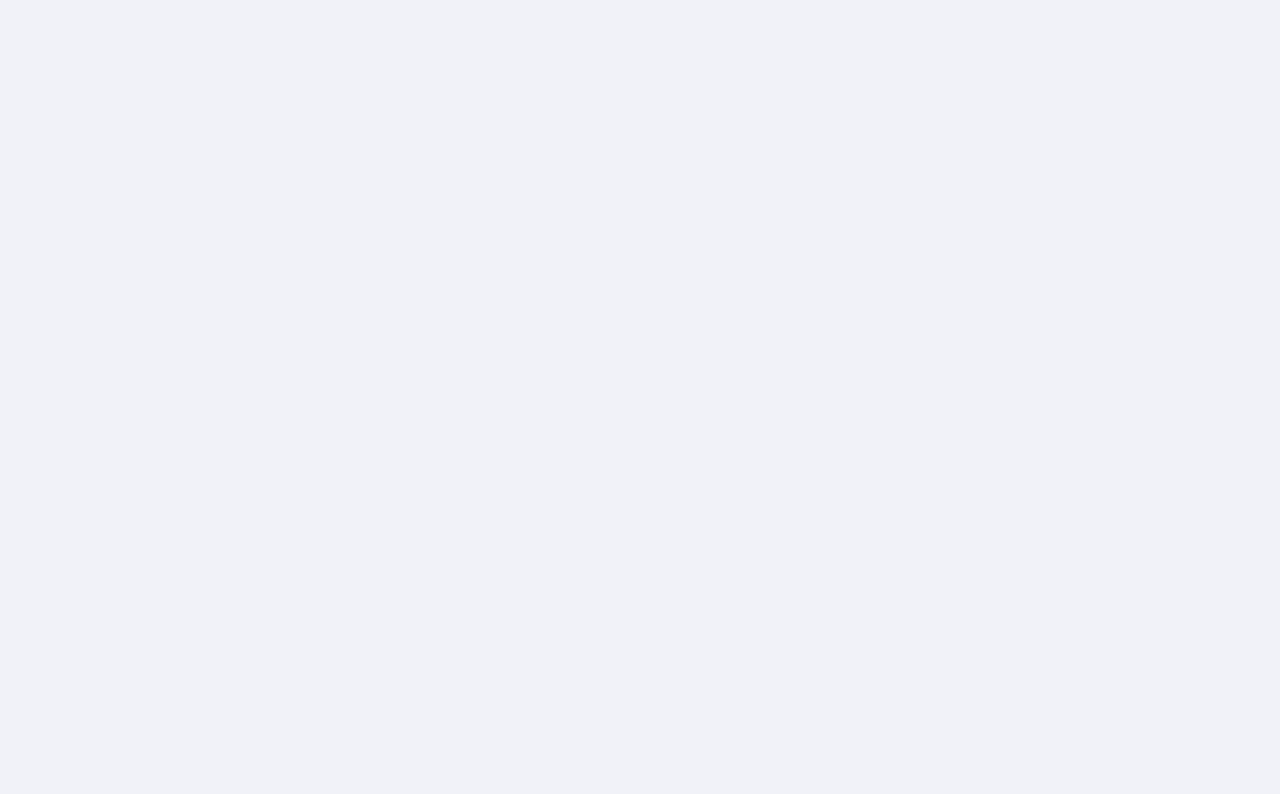
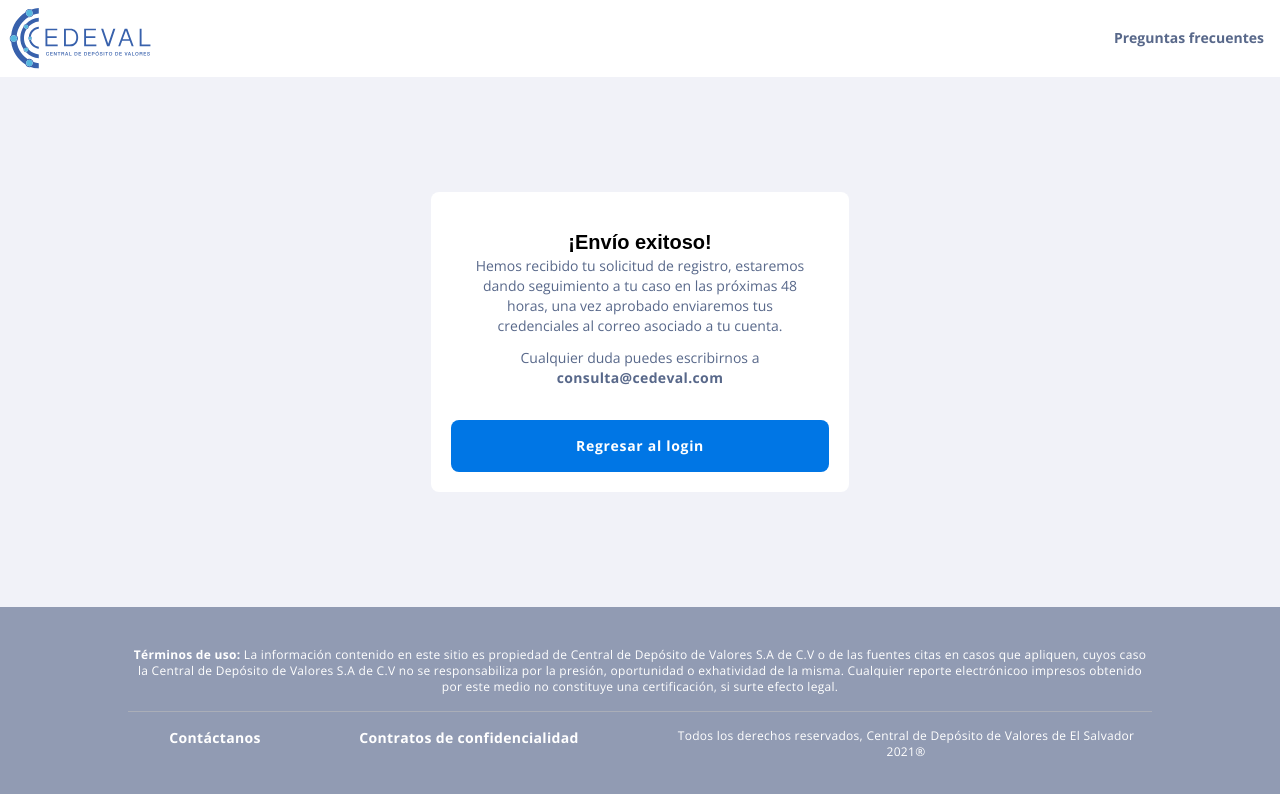
Before and after one commit to Jewj999/Cedeval-React, a React (Create React App) app: page /signup/successful in a window 1280 px wide. Before the commit this address had no page. Shown: the top 794 px of the page. Built offline with nearby package versions, Linux system fonts and the light colour scheme; a web font is replaced by a local one.

Commit message:
:sparkles: Register

```diff
--- a/src/App.tsx
+++ b/src/App.tsx
@@ -1,5 +1,7 @@
 import { Navigate, Route, Routes } from 'react-router-dom';
 import LoginPage from './pages/auth/login';
+import SignupPage from './pages/auth/register/signup';
+import SignupSuccessful from './pages/auth/register/signup-successful';
 import DashboardPage from './pages/dashboard';
 
 function App() {
@@ -8,6 +10,8 @@ function App() {
       <Routes>
         <Route path="/" element={<Navigate to="/login" />}></Route>
         <Route path="login" element={<LoginPage />} />
+        <Route path="signup" element={<SignupPage />} />
+        <Route path="signup/successful" element={<SignupSuccessful />} />
         <Route path="dashboard" element={<DashboardPage />} />
       </Routes>
     </div>
--- a/src/components/layout/Unauthenticated.tsx
+++ b/src/components/layout/Unauthenticated.tsx
@@ -4,11 +4,12 @@ import { Link } from 'react-router-dom';
 
 const HeaderLink: FunctionComponent<LinkProps> = ({ label, link }) => {
   return (
-    <div className="flex items-center justify-center p-4">
-      <Link to={link}>
-        <span className="text-sm font-bold text-neutral-500">{label}</span>
-      </Link>
-    </div>
+    <Link
+      to={link}
+      className="flex items-center justify-center p-4 hover:bg-neutral-100"
+    >
+      <span className="text-sm font-bold text-neutral-500">{label}</span>
+    </Link>
   );
 };
 
@@ -27,12 +28,7 @@ export const Unauthenticated: FC = ({ children }) => {
               <Logo></Logo>
             </div>
           </div>
-          <div className="flex col-span-4 lg:gap-6 lg:col-span-1">
-            <HeaderLink link="#" label="Enlaces"></HeaderLink>
-            <HeaderLink
-              link="#"
-              label="Casas de corredores de bolsa"
-            ></HeaderLink>
+          <div className="flex justify-end col-span-4 lg:gap-6 lg:col-span-1">
             <HeaderLink link="#" label="Preguntas frecuentes"></HeaderLink>
           </div>
         </div>
--- a/src/components/ui/FormInput.tsx
+++ b/src/components/ui/FormInput.tsx
@@ -57,4 +57,6 @@ type InputProps = ReturnType<UseFormRegister<any>> & {
   placeholder?: string;
   disabled?: boolean;
   centered?: boolean;
+  mask?: string;
+  masked?: boolean;
 };
--- a/src/hooks/auth.ts
+++ b/src/hooks/auth.ts
@@ -1,4 +1,4 @@
-import { GetInformationLogin, LoginForm } from '@src/interfaces';
+import { GetInformationLogin, LoginForm, RegisterForm } from '@src/interfaces';
 import { axios } from '@src/libs';
 import qs from 'qs';
 import { createContext, useContext, useEffect } from 'react';
@@ -41,18 +41,28 @@ export const useAuth = ({
     mutate,
   } = useSWR('/vbesRest/getInformationLogin', validateUserInfo);
 
-  // const register = async ({ setErrors, ...props }) => {
-  //   setErrors([])
-
-  //   axios
-  //     .post('/register', props)
-  //     .then(() => {})
-  //     .catch((error) => {
-  //       if (error.response.status !== 422) throw error
-
-  //       setErrors(Object.values(error.response.data.errors).flat())
-  //     })
-  // }
+  const register = async ({
+    email,
+    document_type,
+    document_value,
+  }: RegisterForm) => {
+    axios
+      .post('/vbsRegister/registerUser', {
+        request: {
+          msg: {
+            email,
+            tipoDoc: document_type,
+            numDoc: document_value,
+          },
+        },
+      })
+      .then(() => {
+        navigate('/signup/successful');
+      })
+      .catch((error) => {
+        if (error.response.status !== 422) throw error;
+      });
+  };
 
   const login = async ({ username, password }: LoginForm) => {
     axios
@@ -138,7 +148,7 @@ export const useAuth = ({
 
   return {
     user,
-    // register,
+    register,
     login,
     // forgotPassword,
     // resetPassword,
--- /dev/null
+++ b/src/interfaces/forms/register.interface.ts
@@ -0,0 +1,5 @@
+export interface RegisterForm {
+  email: string;
+  document_type: string;
+  document_value: string;
+}
--- a/src/interfaces/index.ts
+++ b/src/interfaces/index.ts
@@ -1,3 +1,4 @@
 export * from './forms/login.interface';
+export * from './forms/register.interface';
 export * from './response.interface';
 export * from './get-information-login-response';
--- a/src/pages/auth/login/index.tsx
+++ b/src/pages/auth/login/index.tsx
@@ -14,7 +14,6 @@ import { SubmitHandler, useForm } from 'react-hook-form';
 import { Link } from 'react-router-dom';
 
 const LoginPage: FunctionComponent = () => {
-
   const { login } = useAuth({
     middleware: 'guest',
     redirectIfAuthenticated: '/dashboard',
--- /dev/null
+++ b/src/pages/auth/register/signup-successful.tsx
@@ -0,0 +1,46 @@
+import { Button, Card, Unauthenticated } from '@src/components';
+import { FC } from 'react';
+import { useNavigate } from 'react-router-dom';
+
+const SignupSuccessful: FC = () => {
+  const navigate = useNavigate();
+
+  return (
+    <Unauthenticated>
+      <div className="container flex items-center justify-center flex-1 mx-auto">
+        <div className="my-6 mx-4 sm:w-[418px]">
+          <Card>
+            <div className="flex flex-col gap-4 ">
+              <div className="flex flex-col items-center justify-center gap-3 p-4 text-sm">
+                <div className="">
+                  <h3 className="text-center">¡Envío exitoso!</h3>
+                  <p className="text-center text-neutral-500">
+                    Hemos recibido tu solicitud de registro, estaremos dando
+                    seguimiento a tu caso en las próximas 48 horas, una vez
+                    aprobado enviaremos tus credenciales al correo asociado a tu
+                    cuenta.
+                  </p>
+                </div>
+                <p className="text-center text-neutral-500">
+                  Cualquier duda puedes escribirnos a
+                  <br />
+                  <a href="mailto:consulta@cedeval.com">
+                    <span className="font-bold tracking-wide">
+                      consulta@cedeval.com
+                    </span>
+                  </a>
+                </p>
+              </div>
+
+              <Button onClick={() => navigate('/login')}>
+                Regresar al login
+              </Button>
+            </div>
+          </Card>
+        </div>
+      </div>
+    </Unauthenticated>
+  );
+};
+
+export default SignupSuccessful;
--- /dev/null
+++ b/src/pages/auth/register/signup.tsx
@@ -0,0 +1,153 @@
+import {
+  Authenticated,
+  Button,
+  Card,
+  FormGroup,
+  FormInput,
+  Unauthenticated,
+} from '@src/components';
+import FormSelect from '@src/components/ui/FormSelect';
+import { useAuth } from '@src/hooks';
+import { RegisterForm } from '@src/interfaces';
+import { FC } from 'react';
+import { SubmitHandler, useForm } from 'react-hook-form';
+import { Link, useNavigate } from 'react-router-dom';
+
+interface Option {
+  label: string;
+  value: string;
+}
+
+const options: Option[] = [
+  { label: 'DUI', value: 'DUI' },
+  { label: 'NIT', value: 'NIT' },
+  { label: 'Pasaporte', value: 'PASS' },
+];
+
+const SignupPage: FC = () => {
+  const navigate = useNavigate();
+  const { register: signup } = useAuth({
+    middleware: 'guest',
+    redirectIfAuthenticated: '/dashboard',
+  });
+  const {
+    handleSubmit,
+    control,
+    register,
+    getFieldState,
+    getValues,
+    formState: { errors, isValid, isDirty },
+  } = useForm<RegisterForm>({
+    mode: 'onChange',
+    defaultValues: {
+      document_type: '',
+      document_value: '',
+      email: '',
+    },
+  });
+
+  const onSubmit: SubmitHandler<RegisterForm> = (data) => {
+    signup(data);
+  };
+  const documentTypeState = getFieldState('document_type');
+  const documentValueState = getFieldState('document_value');
+  const emailState = getFieldState('email');
+
+  return (
+    <Unauthenticated>
+      <div className="container flex items-center justify-center flex-1 mx-auto">
+        <div className="my-6 mx-4 sm:w-[409px]">
+          <Card>
+            <div className="flex flex-col gap-4 p-4">
+              <div className="flex items-center justify-center p-4">
+                <div className="">
+                  <h3 className="text-center">Registro</h3>
+                  <p className="text-center text-neutral-500">
+                    Solicita el ingreso a tu cuenta llenando el siguiente
+                    formulario.
+                  </p>
+                </div>
+              </div>
+              <form onSubmit={handleSubmit(onSubmit)}>
+                <div className="flex flex-col gap-4">
+                  {/* Document type field */}
+                  <FormGroup
+                    label="Tipo de documento de identificación"
+                    fieldName="document_type"
+                  >
+                    <FormSelect
+                      options={options}
+                      control={control}
+                      name="document_type"
+                      rules={{ required: true }}
+                    ></FormSelect>
+                    {/* <ErrorBag>
+                      <p>
+                        {errors.document_type &&
+                          t('required', { ns: 'validations' })}
+                      </p>
+                    </ErrorBag> */}
+                  </FormGroup>
+                  {/* Document Number Field */}
+                  <FormGroup
+                    label="Número de documento"
+                    fieldName="document_number"
+                  >
+                    <FormInput
+                      haserror={documentTypeState.invalid}
+                      disabled={getValues('document_type') === ''}
+                      placeholder="00000000-0"
+                      {...register('document_value', { required: true })}
+                    ></FormInput>
+                    {/* <ErrorBag>
+                      <p>
+                        {errors.document_value &&
+                          t('required', { ns: 'validations' })}
+                      </p>
+                    </ErrorBag> */}
+                  </FormGroup>
+                  {/* Email Field */}
+                  <FormGroup
+                    label="Correo electrónico de contacto"
+                    fieldName="email"
+                  >
+                    <FormInput
+                      haserror={emailState.invalid}
+                      placeholder="ej. name@container.com"
+                      {...register('email', { required: true })}
+                    ></FormInput>
+                    {/* <ErrorBag>
+                      <p>
+                        {errors.email && t('required', { ns: 'validations' })}
+                      </p>
+                    </ErrorBag> */}
+                  </FormGroup>
+                  {/* Submit button */}
+                  <FormGroup>
+                    <div className="grid mt-4">
+                      <Button type="submit" style="primary" disabled={!isValid}>
+                        Solicitar registro
+                      </Button>
+                    </div>
+                  </FormGroup>
+                </div>
+              </form>
+
+              <div className="flex flex-col gap-6 m-2">
+                <div className="text-center">
+                  <Link to="/login">
+                    <span className="cursor-pointer text-secondary-500">
+                      Ya tengo cuenta
+                    </span>
+                  </Link>
+                </div>
+              </div>
+            </div>
+          </Card>
+        </div>
+      </div>
+    </Unauthenticated>
+  );
+};
+
+export default SignupPage;
```
